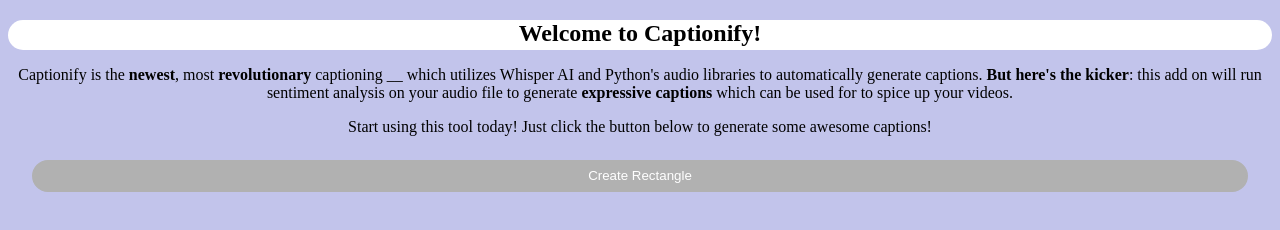
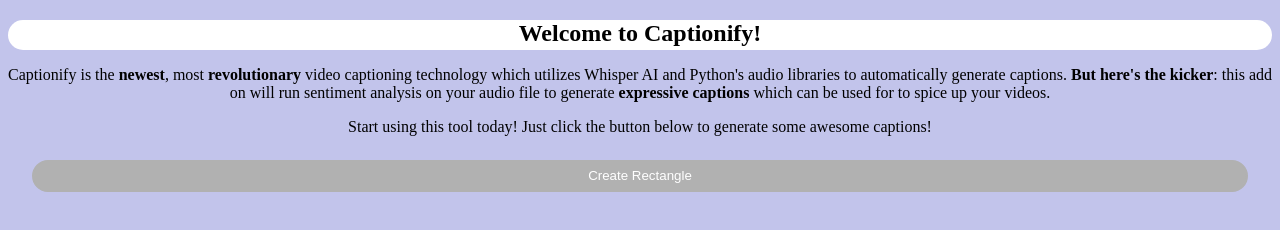
Before and after one commit to tiffiyyy/captionify, a website with bundled scripts: page src/index.html in a window 1280 px wide. Built offline with nearby package versions, Linux system fonts and the light colour scheme.

Commit message:
updated by tiff 3:51 pm

```diff
--- a/src/index.html
+++ b/src/index.html
@@ -10,34 +10,6 @@
         <meta name="viewport" content="width=device-width, initial-scale=1.0" />
         <title>Get Started</title>
         <style>
-            /*
-            .container {
-                margin: 24px;
-                display: flex;
-                flex-direction: column;
-            }
-
-            button {
-                background-color: rgb(82, 88, 228);
-                border-color: rgb(82, 88, 228);
-                border-radius: 16px;
-                border-style: solid;
-                color: rgb(255, 255, 255);
-                font-family: sans-serif;
-                height: 32px;
-            }
-
-            button:disabled {
-                background-color: rgb(177, 177, 177);
-                border-color: rgb(177, 177, 177);
-            }
-
-            button:not([disabled]):hover {
-                background-color: rgb(64, 70, 202);
-                cursor: pointer;
-            }
-            */
-
             /* Tiffany CSS Code // Last Updated: 3:12 pm */
             .container {
                 margin: 24px;
@@ -74,7 +46,7 @@
                 background-color: rgb(64, 70, 202);
                 cursor: pointer;
             }
-            /* End of CSS Code) */
+            /* End of CSS Code */
         </style>
     </head>
     <body>
@@ -88,9 +60,10 @@
                 <h2> Welcome to Captionify! </h2>
             </div>
             <div style = "text-align: center">
-                <p> Captionify is the <b>newest</b>, most <b>revolutionary</b> captioning __ which utilizes Whisper AI and Python's audio libraries
-                to automatically generate captions. <b>But here's the kicker</b>: this add on will run sentiment analysis on your audio file to generate
-                <b>expressive captions</b> which can be used for to spice up your videos.</p>
+                <p> Captionify is the <b>newest</b>, most <b>revolutionary</b> video captioning technology
+                    which utilizes Whisper AI and Python's audio libraries to automatically generate captions.
+                    <b>But here's the kicker</b>: this add on will run sentiment analysis on your audio file to
+                    generate <b>expressive captions</b> which can be used for to spice up your videos.</p>
                 <p>Start using this tool today! Just click the button below to generate some awesome captions!</p>
             </div>
             <div class="container">
@@ -99,7 +72,6 @@
         </body>
         <!-- End of Code -->
 
-
         <script type="module" src="ui/index.js"></script>
     </body>
 </html>
```
